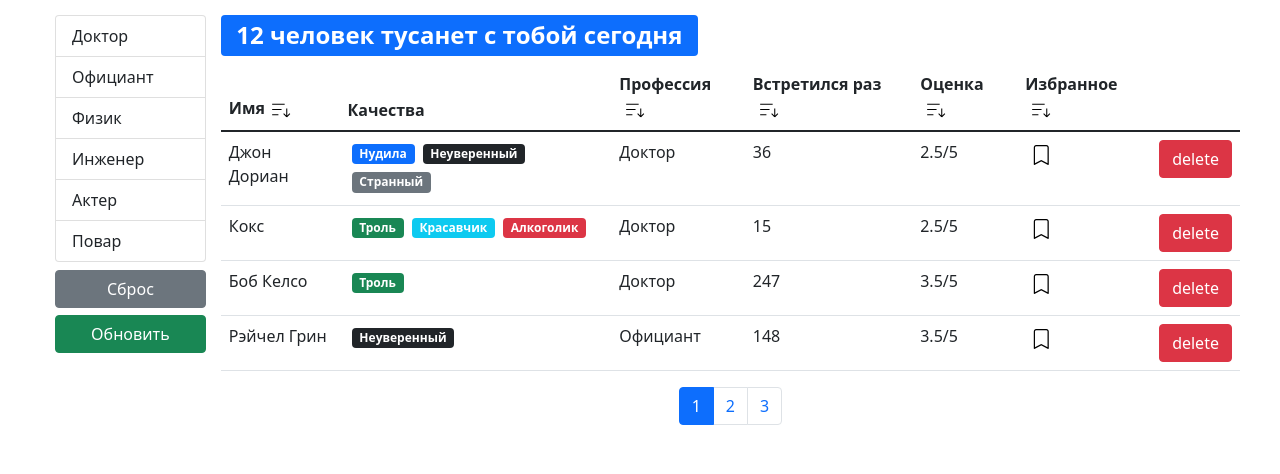
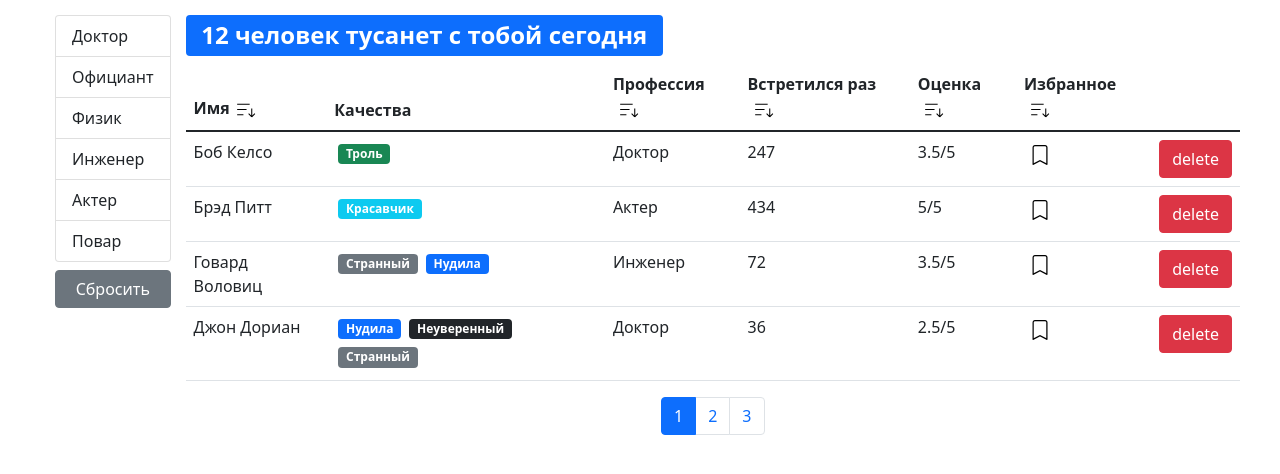
Before and after one commit to ZagSerSan/CP_fast-company, a React (Create React App) app: page / in a window 1280 px wide. Shown: the top 474 px of the page. Built offline with nearby package versions, Linux system fonts and the light colour scheme.

Commit message:
todo fix sorf by profession

```diff
--- a/src/app/components/users.jsx
+++ b/src/app/components/users.jsx
@@ -4,10 +4,10 @@ import _ from 'lodash'
 import "bootstrap/dist/css/bootstrap.css"
 // any utils
 import { paginate } from "../utils/paginate"
-import api from "../api"
+import professionsApi from "../api/fake.api/professions.api"
+
 // components
 import SearchStatus from "./searchStatus"
-import User from "./user"
 import Pagination from "./pagination"
 import GroupList from "./groupList"
 import UsersTable from "./usersTable"
@@ -16,12 +16,13 @@ const Users = ({ users, onDelete, onToggleBookMark, onRefreshUsers }) => {
   const [currentPage, setCurrentPage] = useState(1)
   const [professions, setProfession] = useState()
   const [selectedProf, setSelectedProf] = useState()
-  // const [sortedUsers, setSortedUsers] = useState(users)
+  const [sortedSettings, setSortedSettings] = useState({iter: 'name', order: 'asc'})
 
   let count = users.length
   const pageSize = 4
+
   useEffect(() => {
-    api.professions.fetchAll().then(data => setProfession(data))
+    professionsApi.fetchAll().then(data => setProfession(data))
   }, [])
 
   const handlePageChange = (pageIndex) => {
@@ -36,11 +37,14 @@ const Users = ({ users, onDelete, onToggleBookMark, onRefreshUsers }) => {
 
   //todo сортировка
   const handleSort = (item) => {
-    // setSortedUsers(_.orderBy(filteredUsers, [item], ['asc']))
-    console.log(item)
+    if (sortedSettings.iter === item) {
+      setSortedSettings(prevState => ({...prevState, order: prevState.order==='asc'?'desc':'asc'}))
+    } else {
+      setSortedSettings({iter: item, order: 'desc'})
+    }
   }
-
-  const userCrop = paginate(filteredUsers, currentPage, pageSize)
+  const sortedUsers = _.orderBy(filteredUsers, [sortedSettings.iter], [sortedSettings.order])
+  const userCrop = paginate(sortedUsers, currentPage, pageSize)
 
   const handleProfessionSelect = (item) => {
     setSelectedProf(item)
@@ -48,6 +52,8 @@ const Users = ({ users, onDelete, onToggleBookMark, onRefreshUsers }) => {
   }
   const clearFilter = () => {
     setSelectedProf()
+    // обнуление масива users
+    onRefreshUsers()
   }
 
   return (
@@ -64,14 +70,7 @@ const Users = ({ users, onDelete, onToggleBookMark, onRefreshUsers }) => {
           className="btn btn-secondary clear-btn"
           onClick={clearFilter}
         >
-            Сброс
-        </button>
-        <button
-          onClick={onRefreshUsers}
-          className="btn btn-success"
-          style={{marginTop: "7px", width: '100%'}}
-        >
-          Обновить
+            Сбросить
         </button>
       </div>
       }
```
